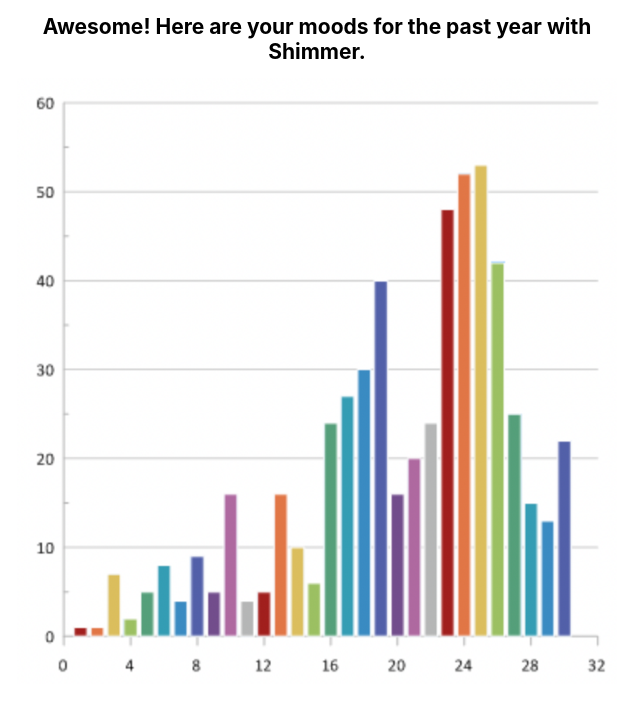
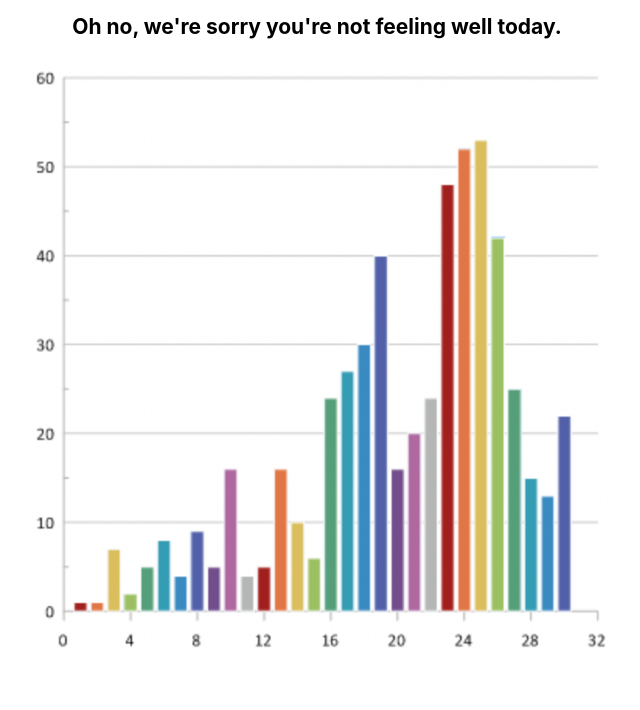
Before and after one commit to lindsayesterman/MoodTracker, a React (Create React App) app: page /graph in a window 1280 px wide. Shown: the top 710 px of the page, without its empty margins (323-963 px from the left). Built offline with nearby package versions, Linux system fonts and the light colour scheme.

Commit message:
graph personalization

```diff
--- a/src/Graph/Graph.js
+++ b/src/Graph/Graph.js
@@ -1,15 +1,20 @@
-import React, { Component } from 'react'
-import "./Graph.css"
-import fG from '../fakeGraph.png'
+import React, { Component } from "react";
+import "./Graph.css";
+import fG from "../fakeGraph.png";
 
 export default class Graph extends Component {
   render() {
-        console.log(this.props.mood)
+    console.log(this.props.mood);
     return (
       <div className="graph">
-                <h1>Awesome! Here are your moods for the past year with Shimmer.</h1>
+        {this.props.mood.feeling === "happy" ||
+        this.props.mood.feeling === "jubilant" ? (
+          <h1>Awesome, we're glad you're feeling good today!</h1>
+        ) : (
+          <h1>Oh no, we're sorry you're not feeling well today.</h1>
+        )}
         <img alt="fake graph" src={fG}></img>
       </div>
-        )
+    );
   }
 }
```
Lines whose indentation alone changed are shown as unchanged.
